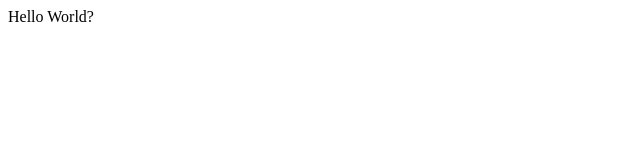
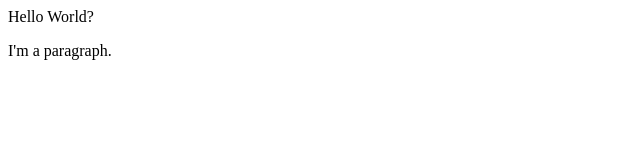
Before and after one commit to amberseas/git-demo, a plain HTML site: page Index.html in a window 1280 px wide. Shown: the full height of the page, 0-640 px from the left. Drawn offline with Linux system fonts and the light colour scheme.

Commit message:
My second commit

```diff
--- a/Index.html
+++ b/Index.html
@@ -1 +1,2 @@
 <div>Hello World?</div>
+<p>I'm a paragraph.</p>
```
